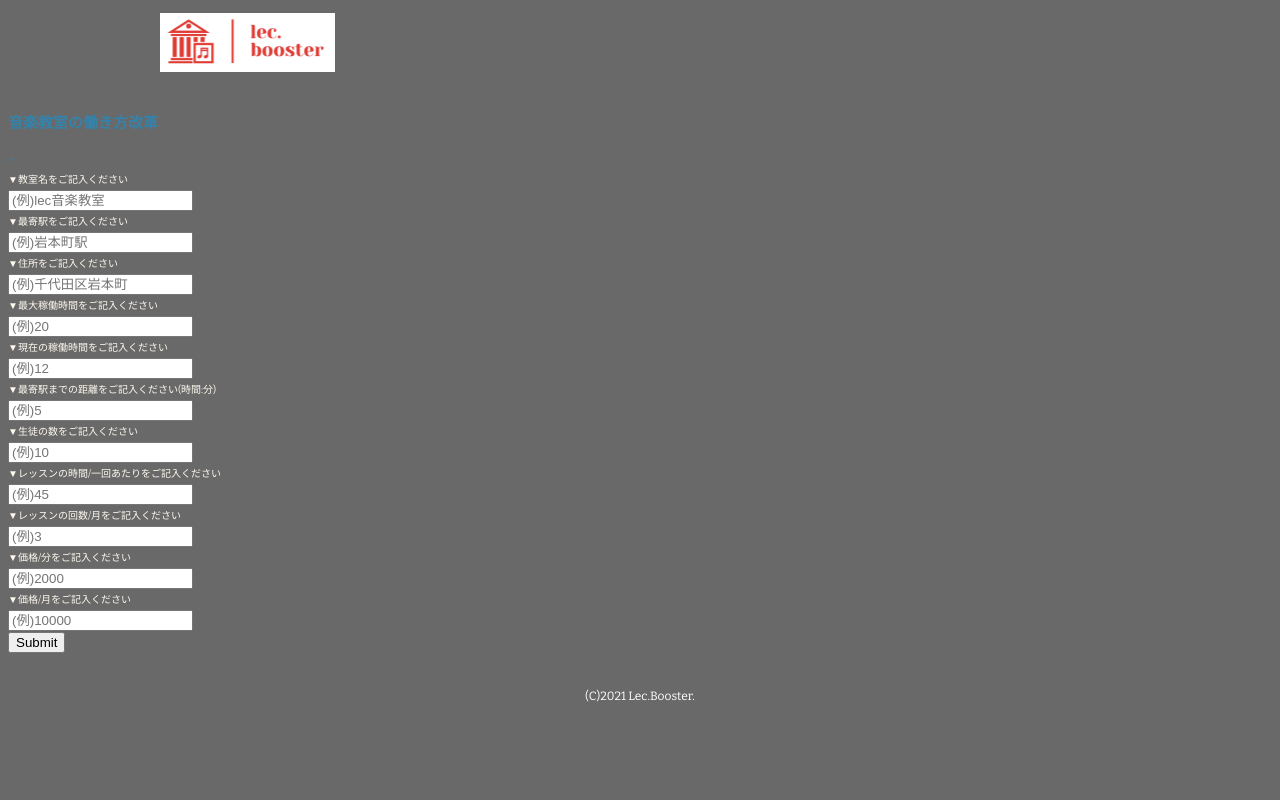
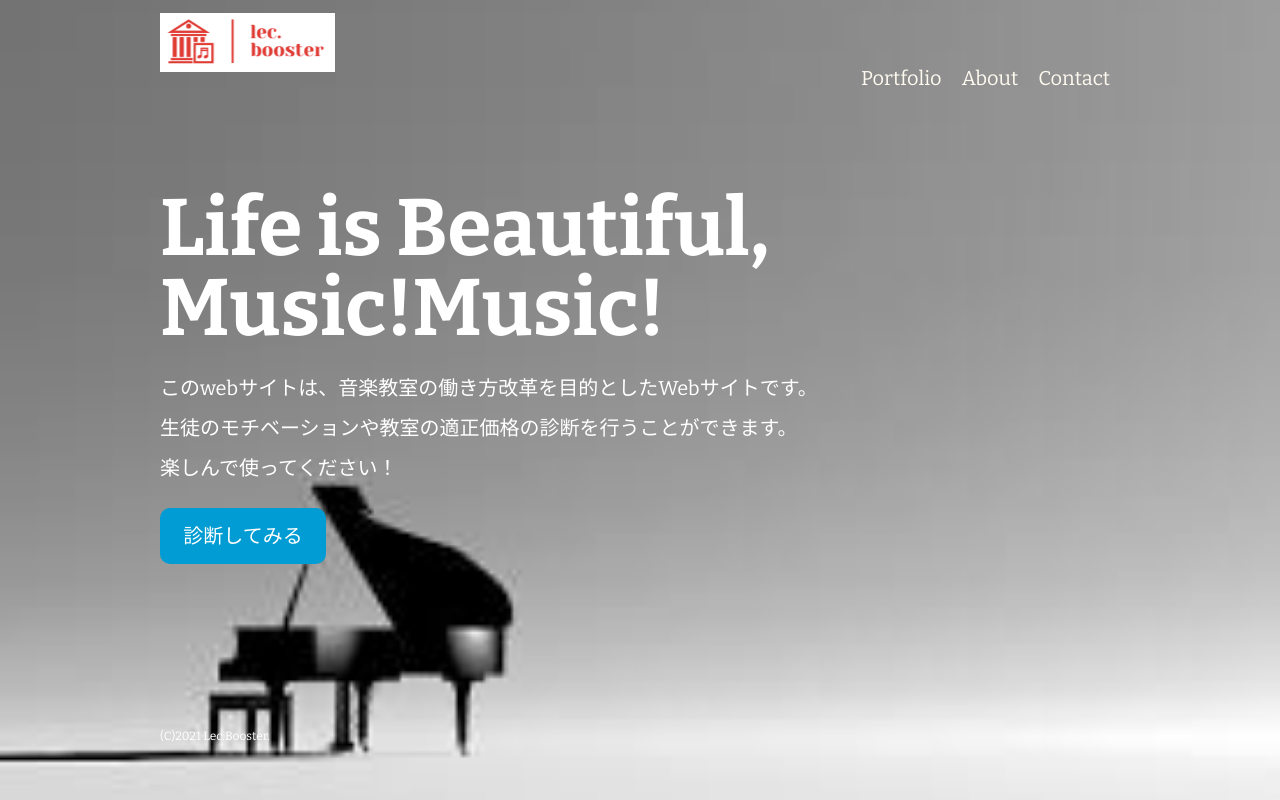
Before and after one commit to yo-zef2/music_school_web, a Flask app: page / in a window 1280 px wide. Run offline with Flask 2, Linux system fonts and the light colour scheme; parts of the project's set-up code (start-up, migrations or seed data) failed here and were passed over; some libraries are stand-ins or nearby versions.

Commit message:
indexのレイアウト

```diff
--- a/app/static/css/style.css
+++ b/app/static/css/style.css
@@ -74,11 +74,12 @@ header {
     text-decoration: none;
 }
 
+
 #wrap {
     clear: both;
 }
 
-#content {
+.content {
     width: 960px;
     margin: 0 auto;
 }
@@ -86,43 +87,53 @@ header {
 footer {
     text-align: center;
     color: #ffffff;
-    padding: 20px 0;
+    padding: 10px 0;
 }
 
 footer small{
     font-size: 12px;
 }
 
+/*indexの見出し*/
+
 #index h1 {
-    font-size: 10px;
+    font-size: 80px;
     line-height: 1;
     color: #ffffff;
     font-family: 'Bitter', serif;
-    margin-bottom: 50px;
+    margin-bottom: 20px;
 }
 
+/*indexの見出しとHeaderの間の間隔*/
+
 #index .content{
-    margin-top: 150px;
+    margin-top: 80px;
 }
 
+
 #index p {
-    font-size: 16px;
+    font-size: 20px;
     color: #ffffff;
+    font-family: 'Bitter', serif;
 }
+
+/*ボタンのレイアウト*/
 
 .btn a {
     background-color: #009cd3;
     color: #ffffff;
     font-size: 20px;
     font-family: 'Bitter', serif;
-    width: 185px;
+    width: 160px;
     display: block;
     text-align: center;
     line-height: 50px;
     margin-top: 20px;
-    border-radius: 5px;
+    border-radius: 10px;
     border: 3px solid #009cd3;
 }
+
+/*マウスにボタンを置いたときのレイアウト*/
 
 .btn a:hover {
     text-decoration: none;
--- a/app/templates/index.html
+++ b/app/templates/index.html
@@ -1,46 +1,47 @@
 <!DOCTYPE html>
 <html>
   <head>
-        <title>音楽教室</title>
+    <meta charset="UTF-8">
+    <title>音楽教室の働き方「Lec.Booster」Official Website</title>
+    <link href="https://fonts.googleapis.com/css2?family=Bitter:wght@400;700&display=swap" rel="stylesheet">
+    <link rel="preconnect" href="https://fonts.googleapis.com">
+    <link rel="preconnect" href="https://fonts.gstatic.com" crossorigin>
+    <link href="https://fonts.googleapis.com/css2?family=Bitter:wght@100&display=swap" rel="stylesheet">
+    <link href="static/css/style.css" rel="stylesheet">
     <link href="/static/css/style.css" rel="stylesheet">
-        <link href="https://fonts.googleapis.com/css2?family=Bitter:wght@400;700&display=swap" rel="stylesheet">
   </head>
-    <body>
+
+  <body id="index">
+
+  <!--header始まり-->
+
     <header>
-            <div class = "logo">
-                <img src="/static/images/lec_booster.png" alt="lec_booster"></div>
+      <div class="logo">
+        <a href="index"><img src="/static/images/lec_booster.png" alt="lec_booster"></a></div>
+      <nav>
+        <ul class="grobal-nav">
+          <li>Portfolio</li>
+          <li>About</li>
+          <li>Contact</li>
+        </ul>
+      </nav>
     </header>
-        <class></class>
-        <nav>
-            <a href = "top"><h1>音楽教室の働き方改革</h1>></a>
-        </nav>
-        <form action="/add" method="POST">
-            <p>▼教室名をご記入ください<br>
-            <input required type="text" name="school_name" placeholder="(例)lec音楽教室 "><br>
-            ▼最寄駅をご記入ください<br>
-            <input required type="text" name="station" placeholder="(例)岩本町駅"><br>
-            ▼住所をご記入ください<br>
-            <input required type="text" name="address" placeholder="(例)千代田区岩本町"><br>
-            ▼最大稼働時間をご記入ください<br>
-            <input required type="number" name="operating_hour" placeholder="(例)20"><br>
-            ▼現在の稼働時間をご記入ください<br>
-            <input required type="number" name="lesson_hour" placeholder="(例)12"><br>
-            ▼最寄駅までの距離をご記入ください(時間:分)<br>
-            <input required type="number" name="distance" placeholder="(例)5"><br>
-            ▼生徒の数をご記入ください<br>
-            <input required type="number" name="number_student" placeholder="(例)10"><br>
-            ▼レッスンの時間/一回あたりをご記入ください<br>
-            <input required type="number" name="lesson_time" placeholder="(例)45"><br>
-            ▼レッスンの回数/月をご記入ください<br>
-            <input required type="number" name="numbers_of_lesson" placeholder="(例)3"><br>
-            ▼価格/分をご記入ください<br>
-            <input required type="number" name="price_minutes" placeholder="(例)2000"><br>
-            ▼価格/月をご記入ください<br>
-            <input required type="number" name="price_month" placeholder="(例)10000"><br>
-            <input required type="submit" value="Submit"></p>
-        </form>
+    <!--header終わり-->
+
+    <!--wrap始まり-->
+    <div id="wrap">
+      <div class="content">
+        <h1>Life is Beautiful, Music!Music!</h1>
+        <p>このwebサイトは、音楽教室の働き方改革を目的としたWebサイトです。<br>生徒のモチベーションや教室の適正価格の診断を行うことができます。<br>楽しんで使ってください！</p>
+        <p class="btn"><a href="top">診断してみる</a></p>
+      </div>
+    </div>
+    <!--wrap終わり-->
+
     <footer>
       <small>(C)2021 Lec.Booster.</small>
     </footer>
+
   </body>
+
 </html>
```
Also changed, not shown: app/templates/top.html (+33 -34 lines). Lines whose indentation alone changed are shown as unchanged.
